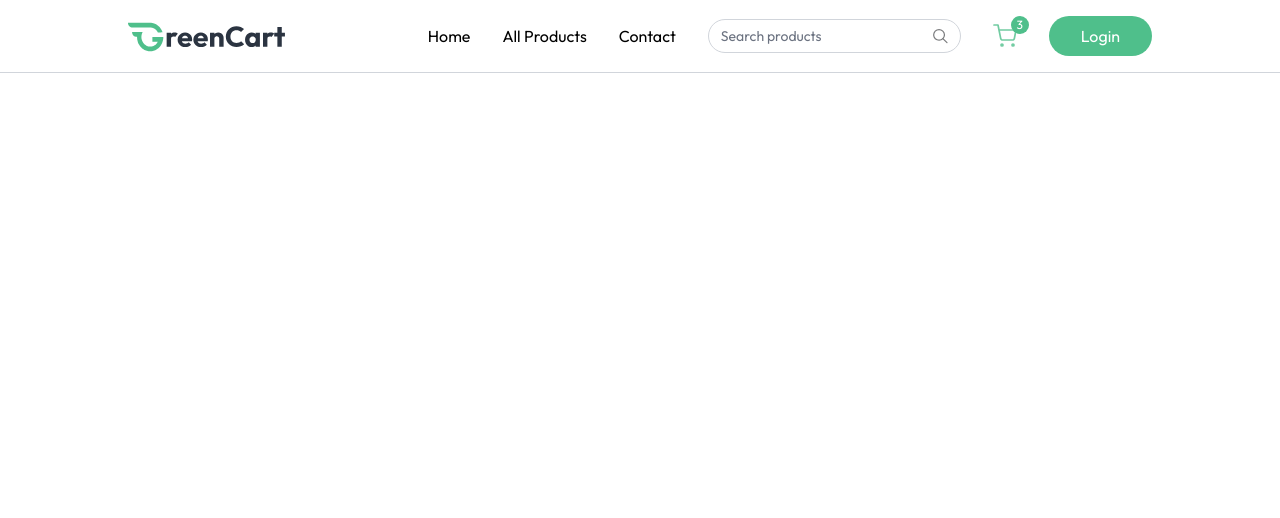
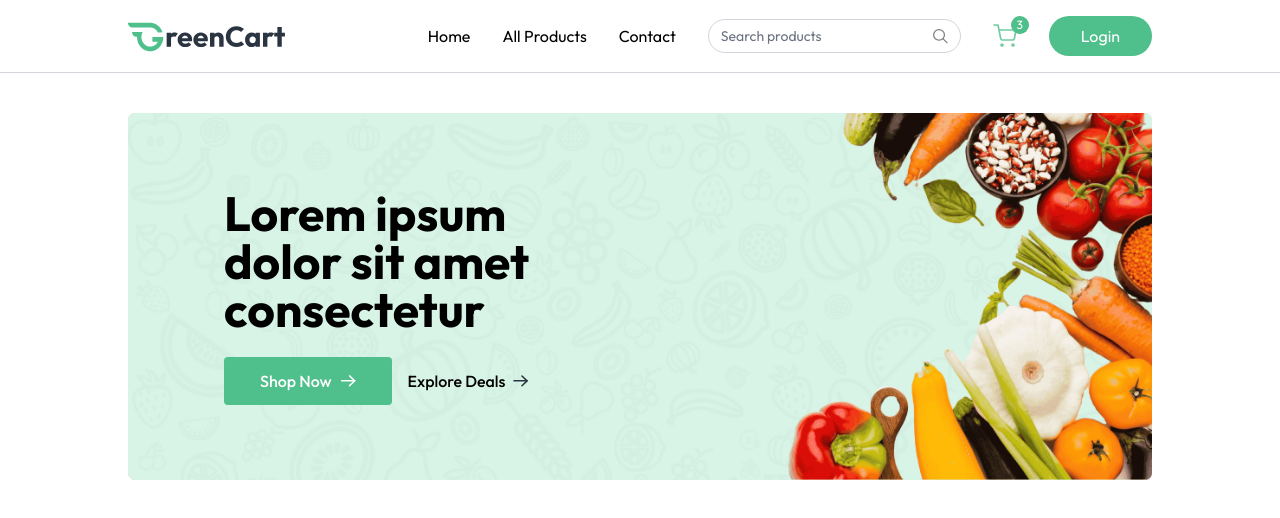
Before and after one commit to arslan1222/Grocery-Website, a React (Vite) app in the folder frontend/: page / in a window 1280 px wide. Shown: the top 518 px of the page. Built offline with nearby package versions, Linux system fonts and the light colour scheme.

Commit message:
Header section added

```diff
--- a/frontend/src/App.jsx
+++ b/frontend/src/App.jsx
@@ -1,10 +1,22 @@
 import React from 'react'
 import Navbar from './Components/Navbar'
+import { Route, Routes, useLocation } from 'react-router-dom'
+import Home from './Pages/Home'
 
 const App = () => {
+
+  const isSellerPath = useLocation().pathname.includes('seller')
   return (
-    <div>
-      <Navbar />
+    <div >
+      {
+        isSellerPath ? null : <Navbar />
+      }
+
+      <div className={`${isSellerPath ? '' : 'px-6 md:px-16 lg:px-24 xl:px-32'}`}>
+        <Routes>
+          <Route path='/' element={<Home />}/>
+        </Routes>
+      </div>
     </div>
   )
 }
--- /dev/null
+++ b/frontend/src/Components/Header.jsx
@@ -0,0 +1,33 @@
+import React from 'react'
+import { assets } from '../assets/assets'
+import { Link } from 'react-router-dom'
+
+const Header = () => {
+  return (
+    <div className='relative'>
+      {/* Background Images */}
+      <img className='w-full hidden md:block' src={assets.main_banner_bg} alt="" />
+      <img className='w-full md:hidden' src={assets.main_banner_bg_sm} alt="" />
+
+      {/* Centered Content */}
+      <div className='absolute inset-0 flex flex-col items-center md:items-start justify-end md:justify-center pb-24 md:pb-0 md:pl-18 lg:pl-24  px-4'>
+        <h1 className='text-3xl md:text-3xl lg:text-5xl font-bold text-center md:text-left maxw-72 md:max-w-80 lg:max-w-105 leading-tight lg:leading-105'>
+          Lorem ipsum dolor sit amet consectetur
+        </h1>
+
+        <div className='flex flex-col md:flex-row items-center gap-4 mt-6 font-medium'>
+          <Link to='/products' className='flex items-center gap-2 px-7 md:px-9 py-3 bg-primary hover:bg-primary-dull transition rounded text-white cursor-pointer'>
+            Shop Now
+            <img className='transition group-hover:translate-x-1' src={assets.white_arrow_icon} alt="" />
+          </Link>
+          <Link to='/products' className='group flex items-center gap-2 cursor-pointer text-black'>
+            Explore Deals
+            <img className='transition group-hover:translate-x-1' src={assets.black_arrow_icon} alt="" />
+          </Link>
+        </div>
+      </div>
+    </div>
+  )
+}
+
+export default Header
--- /dev/null
+++ b/frontend/src/Pages/Home.jsx
@@ -0,0 +1,12 @@
+import React from 'react'
+import Header from '../Components/Header'
+
+const Home = () => {
+  return (
+    <div className='mt-10'>
+      <Header />
+    </div>
+  )
+}
+
+export default Home
```
